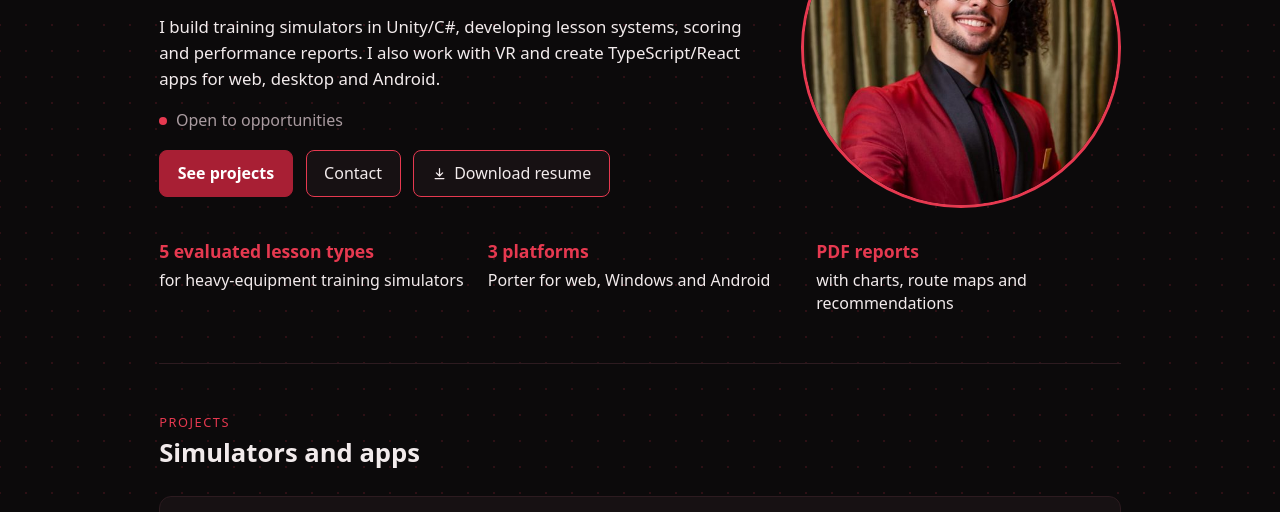
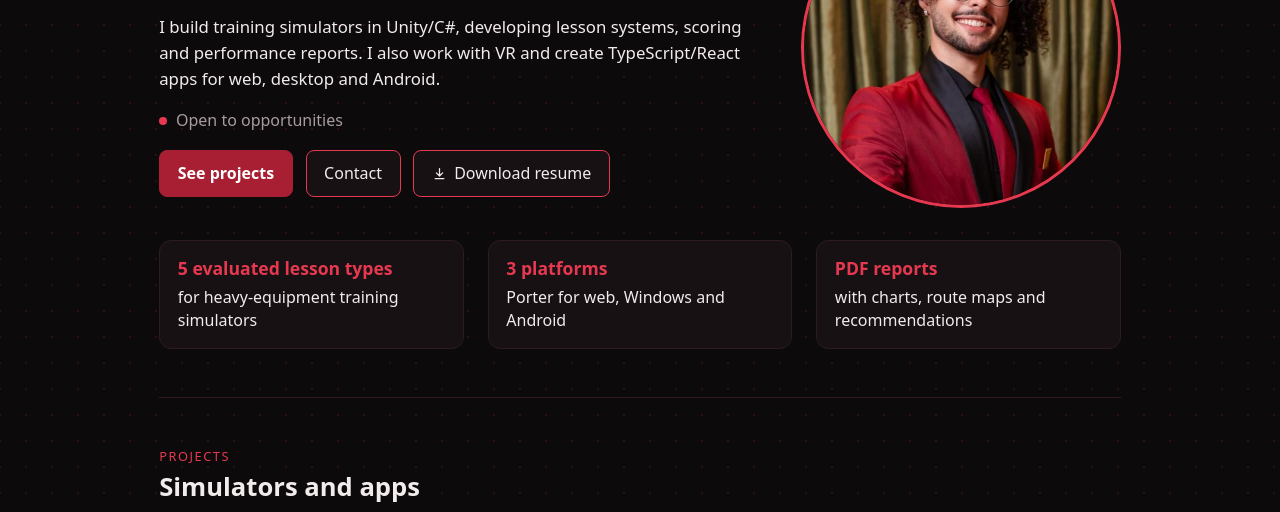
Before and after one commit to schaeffergui/schaeffergui.github.io, a plain HTML site: page index.html in a window 1280 px wide. Shown: the part 209-721 px from the top of the page. Drawn offline with Linux system fonts and the light colour scheme; grey boxes are pictures that could not be loaded.

Commit message:
Restore solid backgrounds behind portfolio highlights
Co-authored-by: OpenBot <335604065+openbotgit[bot]@users.noreply.github.com>

```diff
--- a/index.html
+++ b/index.html
@@ -50,6 +50,7 @@ h2{font-size:1.6rem;margin:0 0 .3rem}
 .btn.p{background:var(--accbg);border-color:var(--accbg);color:#fff;font-weight:600}
 .hero{display:flex;gap:2rem;align-items:center;flex-wrap:wrap}.hero-text{flex:1 1 380px;min-width:0}.portrait{margin:0;position:relative;width:min(320px,72vw);aspect-ratio:1;flex:0 0 auto;border-radius:50%;border:3px solid var(--acc);overflow:hidden;background:var(--card)}.portrait img,.portrait canvas{position:absolute;inset:0;width:100%;height:100%;object-fit:cover;display:block}.portrait img{opacity:0;transition:opacity .9s ease}.portrait.ready img{opacity:1}.portrait canvas{transition:opacity .9s ease}.portrait.ready canvas{opacity:0}
 .proof-points{display:grid;grid-template-columns:repeat(auto-fit,minmax(200px,1fr));gap:1.5rem;margin-top:2rem}
+.proof-point{background:var(--card);border:1px solid var(--line);border-radius:12px;padding:1rem 1.1rem}
 .proof-point strong{display:block;color:var(--acc);font-size:1.1rem;line-height:1.3}
 .proof-point p{margin:.35rem 0 0;color:var(--fg);font-size:1rem;line-height:1.45}
 .card{background:var(--card);border:1px solid var(--line);border-radius:12px;padding:1.1rem}
```
